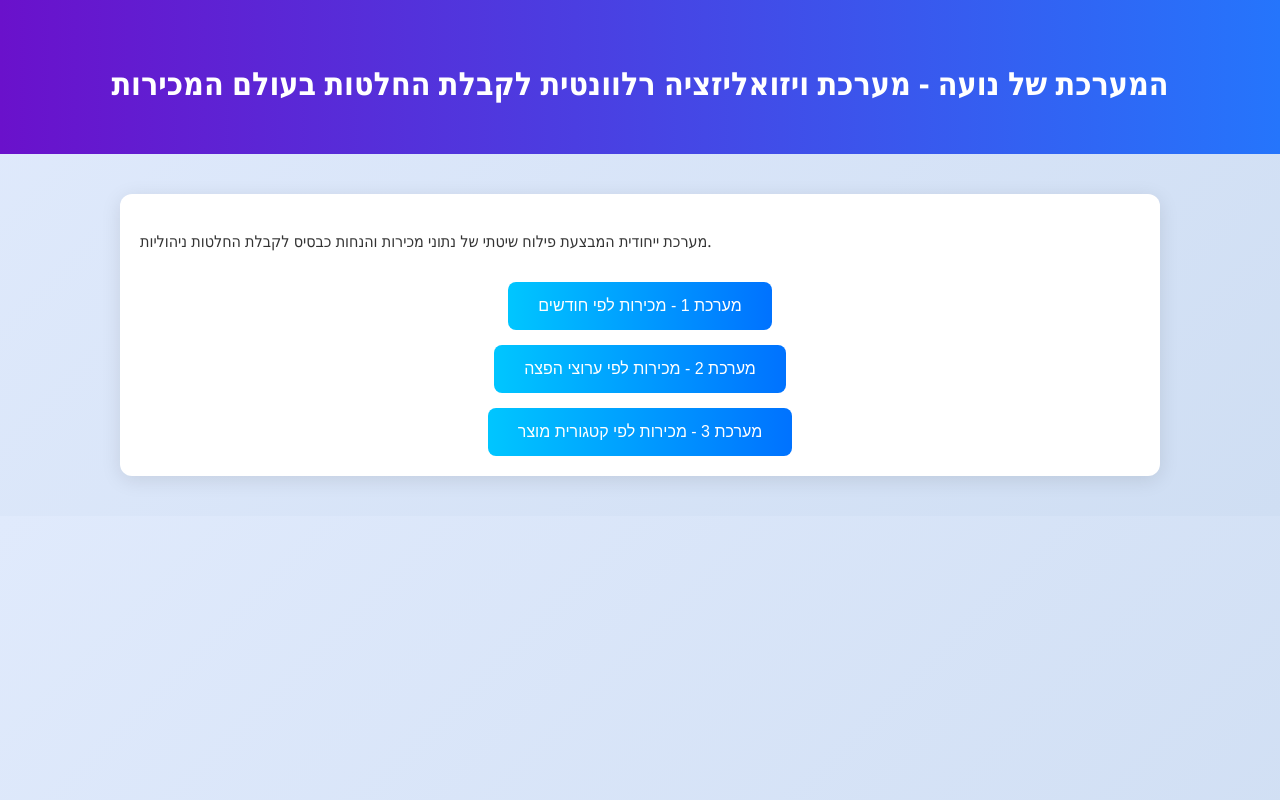
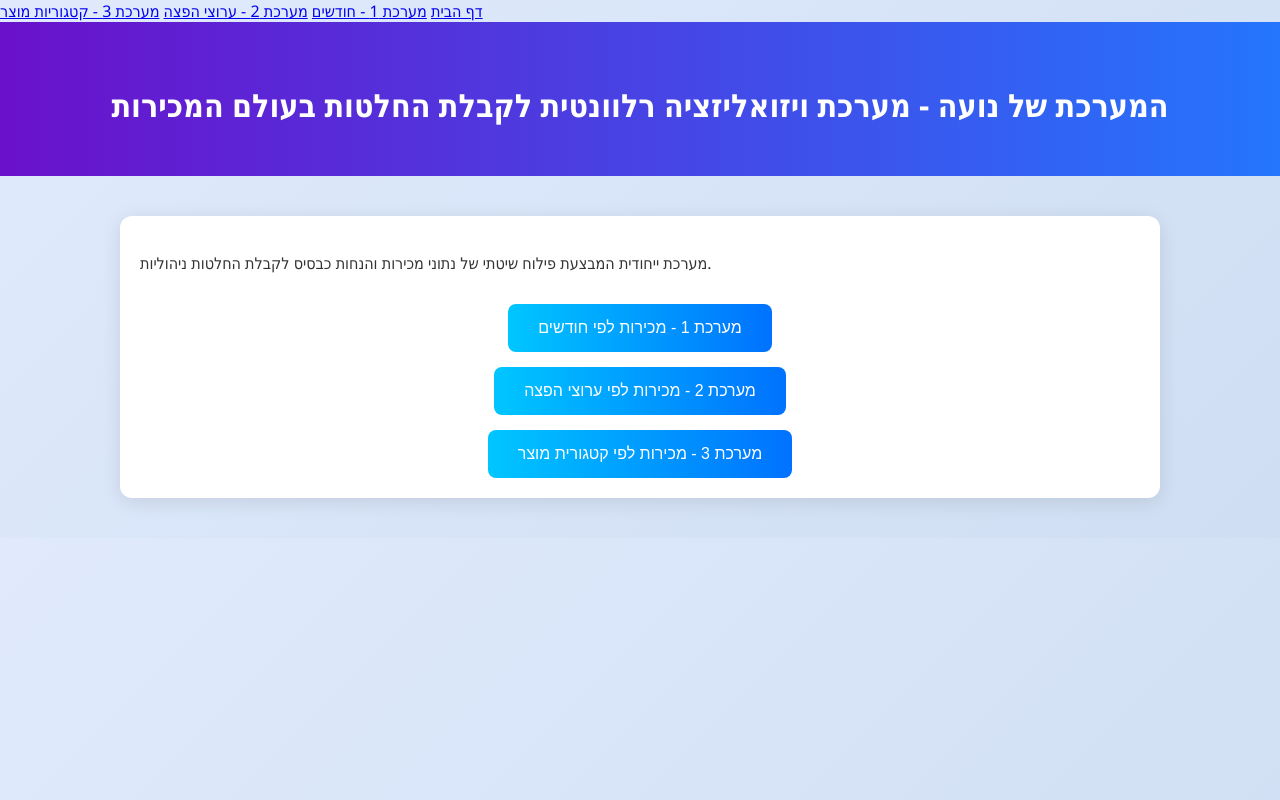
Before and after one commit to noaeli/data-visualization-course-2, a plain HTML site: page index.html in a window 1280 px wide. Drawn offline with Linux system fonts and the light colour scheme.

Commit message:
Update index.html

```diff
--- a/index.html
+++ b/index.html
@@ -7,6 +7,13 @@
     <script src="script.js" defer></script>
 </head>
 <body>
+    <nav class="navbar">
+        <a href="index.html">דף הבית</a>
+        <a href="dash1.html">מערכת 1 - חודשים</a>
+        <a href="dash2.html">מערכת 2 - ערוצי הפצה</a>
+        <a href="dash3.html">מערכת 3 - קטגוריות מוצר</a>
+    </nav>
+
     <header>
         <h1>המערכת של נועה - מערכת ויזואליזציה רלוונטית לקבלת החלטות בעולם המכירות</h1>
     </header>
```
